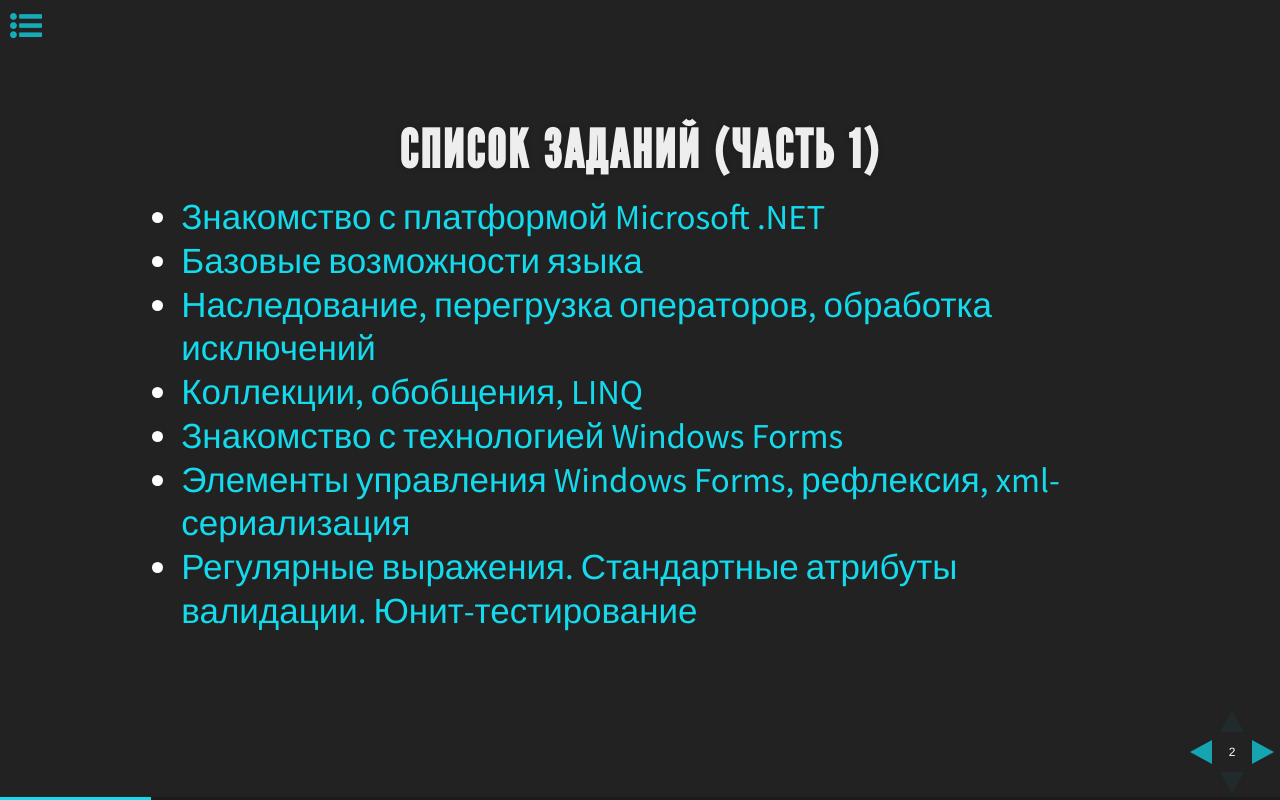
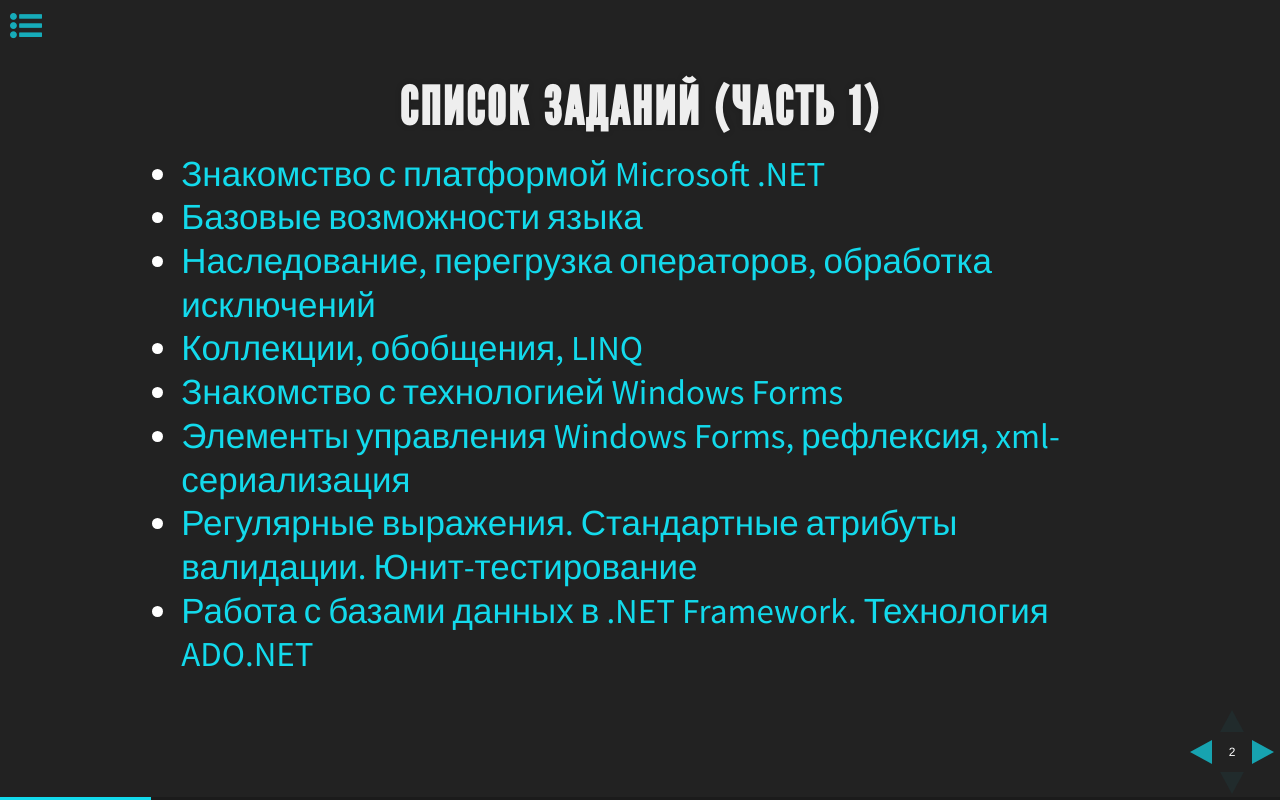
Before and after one commit to MaksHladki/CSharpOOP, a website: page src/index.html in a window 1280 px wide. Both pictures are taken after a click on the button 1269 px from the left and 752 px from the top of the page. Drawn offline with Linux system fonts and the light colour scheme; some packages are replaced by stand-ins of ours; a script that the page names is missing.

Commit message:
Add laboratory ADO.NET

```diff
--- a/src/index.html
+++ b/src/index.html
@@ -47,22 +47,9 @@
 					<li><a href="task/Forms/Introduction.pdf">Знакомство с технологией Windows Forms</a></li>
 					<li><a href="task/Reflection/Reflection.pdf">Элементы управления Windows Forms, рефлексия, xml-сериализация</a></li>
 					<li><a href="task/Regex/Regex.pdf">Регулярные выражения. Стандартные атрибуты валидации. Юнит-тестирование</a></li>
+					<li><a href="task/ADO.NET/ADO.NET.pdf">Работа с базами данных в .NET Framework. Технология ADO.NET</a></li>
 				</ul>
 			</section>
-			<!--<section>
-				<h2>Полезные веб-ресурсы</h2>
-				<ul>
-					<li><a href="http://learn.javascript.ru/" class="highlight-blue">http://learn.javascript.ru/</a></li>
-					<li><a href="https://developer.mozilla.org/ru/">https://developer.mozilla.org/ru/</a></li>
-					<li><a href="http://www.ecma-international.org/publications/standards/Ecma-262.htm">http://www.ecma-international.org/</a></li>
-					<li><a href="http://frontender.info/">http://frontender.info/</a></li>
-					<li><a href="http://htmlbook.ru/">http://htmlbook.ru/</a></li>
-					<li><a href="http://sass-lang.com/">http://sass-lang.com/</a></li>
-					<li><a href="http://caniuse.com/">http://caniuse.com/</a></li>
-					<li>Обучающие платформы</li>
-					<li>Многочисленный текстовый и видео контент</li>
-				</ul>
-			</section>-->
 			<section>
 				<h1>Полезные книги</h1>
 			</section>
```
Also changed, not shown: src/code-analysis/css/index.html (+1 -1 lines), README.md, dist/index.html, 4 other files.
